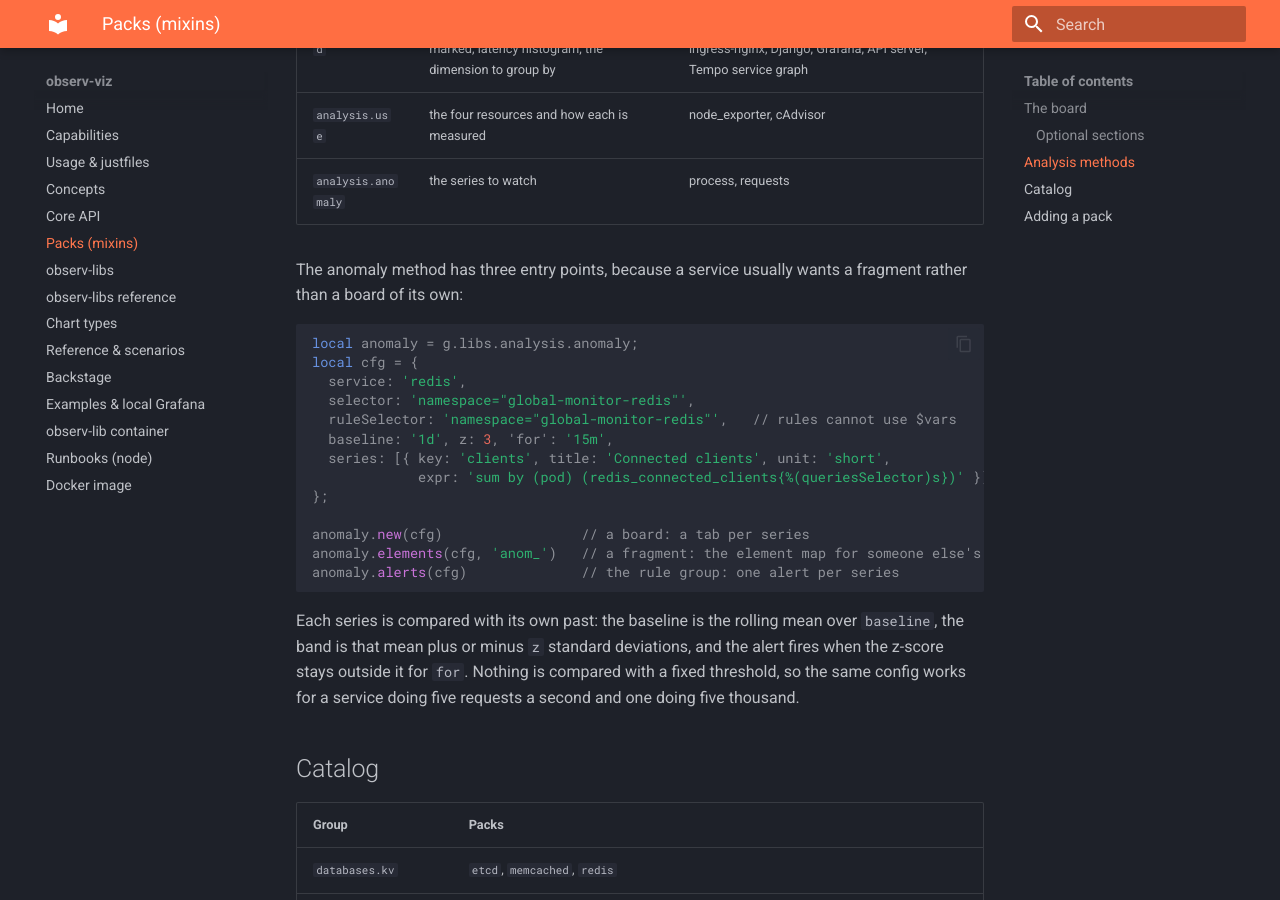
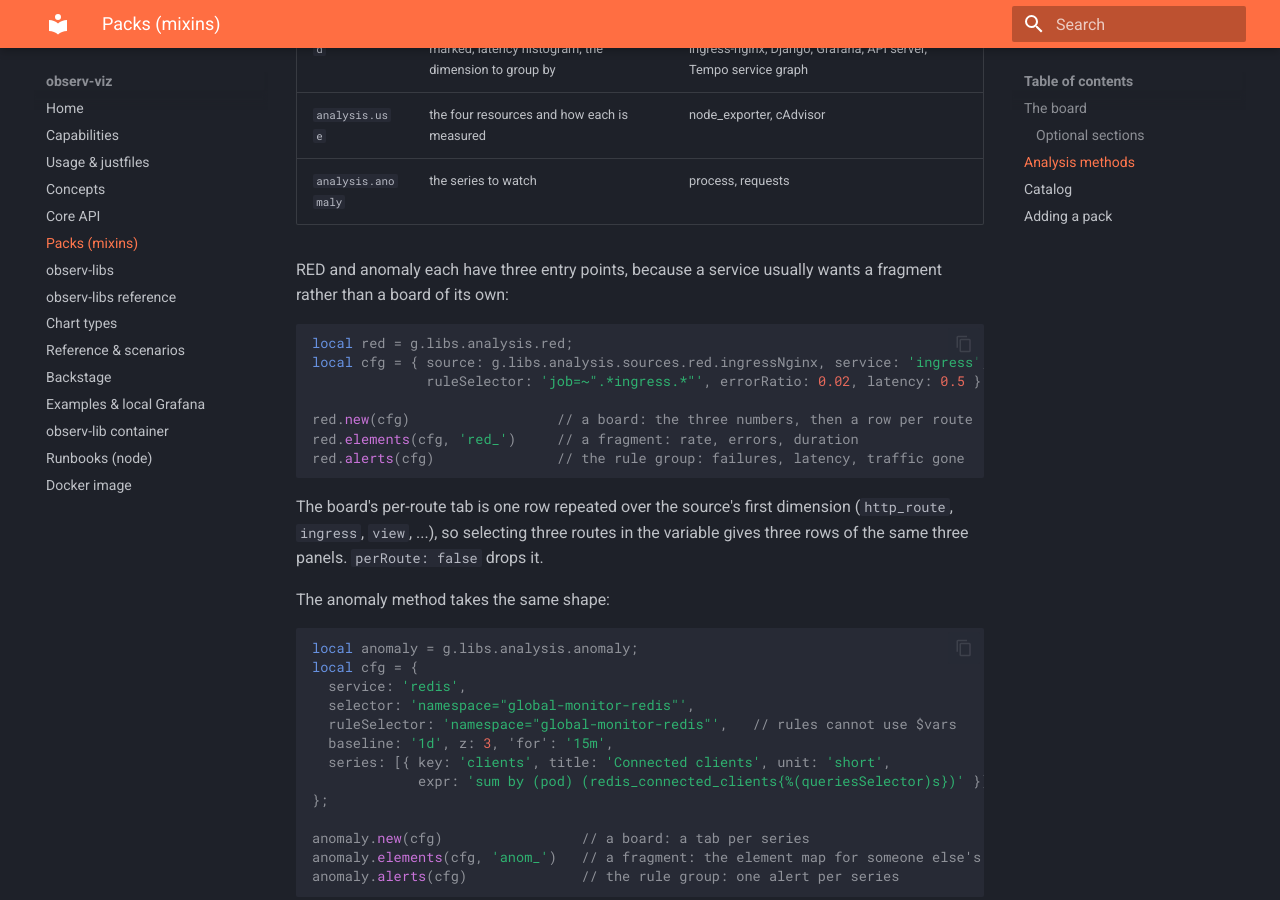
Before and after one commit to cznewt/observ-viz, an MkDocs documentation site: the page built from docs/packs.md, in a window 1280 px wide and 900 px high, scrolled down 2589 px. Built offline with MkDocs 1.6.1 and Material for MkDocs 9.7.7, drawn with Linux system fonts in a browser that asks for light colours.

Commit message:
RED: a fragment and a rule group too, and a row per route
RED was a board and nothing else. It now matches the anomaly method: three
entry points over the same three numbers.

* `elements(cfg, prefix)` returns the three panels - traffic stacked into
  successes and failures, the failed share against its threshold, and the
  p99/p95/p50 of the latency histogram - to drop into any board.
* `alerts(cfg)` returns one rule per number: the share failing, p99 past the
  threshold, and a counter that went quiet while it normally has traffic. The
  last one says in its own description what it cannot see: a route whose series
  disappears entirely leaves nothing to compare.
* The board grows a per-route tab. The source's first dimension (http_route,
  ingress, view, ...) becomes a filter variable and the row repeats over it, so
  selecting three routes gives three rows of the same three panels.
  `perRoute: false` drops it.

Needed two layout helpers: rows.withRepeat and grid.withItemRepeat, and a
signal group may now carry `repeat`.

Verified against the lab: all three ingress rules parse and evaluate, none
firing, and the board's per-route tab repeats on `ingress`.

Co-Authored-By: Claude Opus 5 (1M context) <noreply@anthropic.com>
Claude-Session: https://claude.ai/code/session_01LtGtibZpu1Ttps9W3SPeHn

````diff
--- a/docs/packs.md
+++ b/docs/packs.md
@@ -100,8 +100,24 @@ instrumentation with the right shape:
 | `analysis.use` | the four resources and how each is measured | node_exporter, cAdvisor |
 | `analysis.anomaly` | the series to watch | process, requests |
 
-The anomaly method has three entry points, because a service usually wants a
+RED and anomaly each have three entry points, because a service usually wants a
 fragment rather than a board of its own:
+
+```jsonnet
+local red = g.libs.analysis.red;
+local cfg = { source: g.libs.analysis.sources.red.ingressNginx, service: 'ingress',
+              ruleSelector: 'job=~".*ingress.*"', errorRatio: 0.02, latency: 0.5 };
+
+red.new(cfg)                  // a board: the three numbers, then a row per route
+red.elements(cfg, 'red_')     // a fragment: rate, errors, duration
+red.alerts(cfg)               // the rule group: failures, latency, traffic gone
+```
+
+The board's per-route tab is one row repeated over the source's first dimension
+(`http_route`, `ingress`, `view`, ...), so selecting three routes in the
+variable gives three rows of the same three panels. `perRoute: false` drops it.
+
+The anomaly method takes the same shape:
 
 ```jsonnet
 local anomaly = g.libs.analysis.anomaly;
````
Also changed, not shown: 3 other files.
